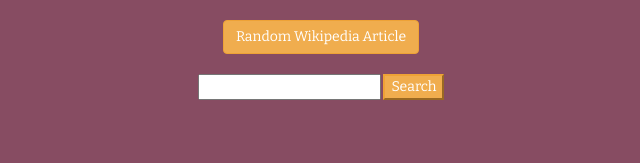
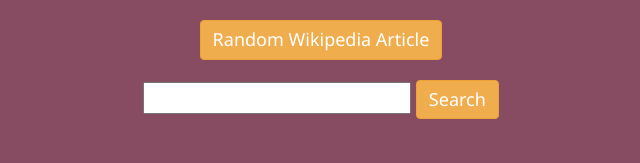
Before and after one commit to uuzaix/Practice, a plain HTML site: page FreeCodeCamp/Wikipedia_Viewer/wiki.html in a window 1280 px wide. Shown: the whole page, without its empty margins (319-959 px from the left). Drawn offline with nearby package versions, Linux system fonts and the light colour scheme.

Commit message:
Fix submit button and <a> in list

```diff
--- a/FreeCodeCamp/Wikipedia_Viewer/wiki.css
+++ b/FreeCodeCamp/Wikipedia_Viewer/wiki.css
@@ -1,7 +1,9 @@
 html, body {
   height: 100%;
   width: 100%;
-  font-family: 'Bitter', serif;
+  font-family: "Segoe UI", Segoe, Tahoma, Geneva, sans-serif;
+  font-size: 18px;
+  line-height: 1.4em;
   background-color: #874C62;
 }
 
@@ -23,6 +25,9 @@
   color: black;
 }
 
+.btn {
+    font-size: 18px;
+}
 .search {
   vertical-align: middle;
   text-align: center;
--- a/FreeCodeCamp/Wikipedia_Viewer/wiki.html
+++ b/FreeCodeCamp/Wikipedia_Viewer/wiki.html
@@ -4,7 +4,6 @@
   <meta name="viewport" content="width=device-width, initial-scale=1, user-scalable=no">
   <title>Quote-Machine</title>
   <link rel="stylesheet" href="https://maxcdn.bootstrapcdn.com/bootstrap/3.3.6/css/bootstrap.min.css" integrity="sha384-1q8mTJOASx8j1Au+a5WDVnPi2lkFfwwEAa8hDDdjZlpLegxhjVME1fgjWPGmkzs7" crossorigin="anonymous">
-  <link href="https://fonts.googleapis.com/css?family=Bitter" rel="stylesheet">
   <link rel="stylesheet" href="wiki.css">
   <script src="http://code.jquery.com/jquery.js"></script>
   <script src="https://maxcdn.bootstrapcdn.com/bootstrap/3.3.6/js/bootstrap.min.js"></script>
@@ -14,9 +13,9 @@
 <body>
   <div class="table_container">
     <div class="search">
-    <button class="btn btn-warning wiki-btn">Random Wikipedia Article</button><br>
+    <button id="wiki-btn" class="btn btn-warning">Random Wikipedia Article</button><br>
       <form id="form"><input id="wiki-search" type="text">
-        <input id="search-btn" type="submit" class="btn-warning" value="Search"></form>
+        <button id="search-btn" class="btn btn-warning" type="submit">Search</button></form>
       </div>
       <div class="row">
         <div class="col-xs-12 col-sm-8 col-sm-offset-2 col-md-6 col-md-offset-3">
--- a/FreeCodeCamp/Wikipedia_Viewer/wiki.js
+++ b/FreeCodeCamp/Wikipedia_Viewer/wiki.js
@@ -1,5 +1,5 @@
 window.onload = function() {
-  $(".wiki-btn").click(function(){
+  $("#wiki-btn").click(function(){
     var win = window.open("https://en.wikipedia.org/wiki/Special:Random", '_blank');
     if (win) {
       console.log("aaa");
@@ -19,11 +19,12 @@
       console.log(data.query.pages);
       var items = [];
       $.each (data.query.pages, function(key, value) {
-        items.push('<li><a href=https://en.wikipedia.org/?curid=' + value.pageid + '><p><b>' + value.title + '</b></p><br><p>' + value.extract + '</p><br></li>');
+        items.push('<a href=https://en.wikipedia.org/?curid=' + value.pageid + '><li><p><b>' + value.title + '</b></p><br><p>' + value.extract + '</p><br></li>');
       })
       $("#search-results").html('<ul>' + items.join("") + '</ul>');
     }
   });
+    $("#wiki-search").val("");
     return false;
   });
 }
```
